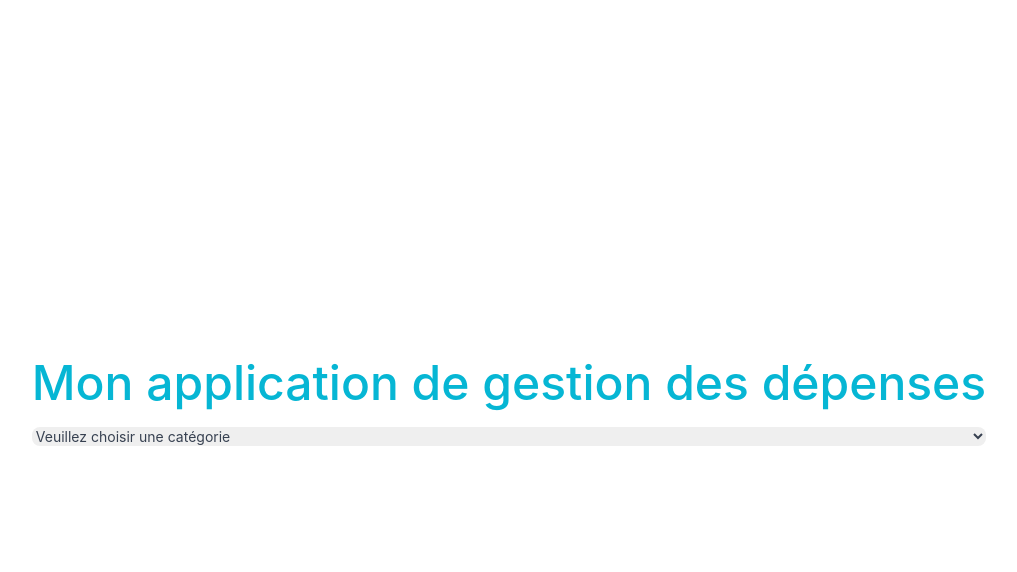
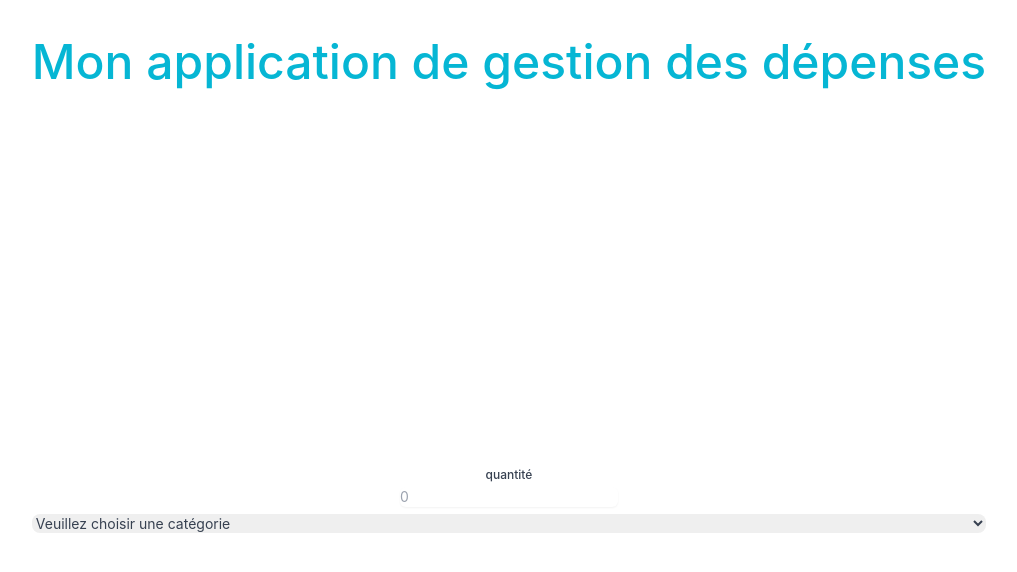
Before and after one commit to thibauttaglialatela/expense-management-app, a React (Vite) app: page / in a window 1280 px wide. Shown: the top 572 px of the page, without its empty margins (131-1148 px from the left). Built offline with nearby package versions, Linux system fonts and the light colour scheme.

Commit message:
ajout input dépenses

```diff
--- a/src/App.jsx
+++ b/src/App.jsx
@@ -1,5 +1,6 @@
 import "./App.css";
 import SelectCategory from "./components/SelectCategory";
+import AddExpense from "./components/AddExpense";
 
 function App() {
   return (
@@ -7,7 +8,11 @@ function App() {
       <h1 className="mb-2 mt-0 text-5xl font-medium leading-tight text-cyan-500">
         Mon application de gestion des dépenses
       </h1>
+      <div className="flex justify-center items-center h-screen flex-col">
+      <AddExpense />
       <SelectCategory />
+      </div>
+
     </>
   );
 }
--- /dev/null
+++ b/src/components/AddExpense.jsx
@@ -0,0 +1,18 @@
+
+const AddExpense = () => {
+
+    return(
+<div>
+  <label htmlFor="quantity" className="block text-xs font-medium text-gray-700"> quantité </label>
+
+  <input
+    type="number"
+    id="quantity"
+    placeholder="0"
+    className="mt-1 w-full rounded-md border-gray-200 shadow-sm sm:text-sm"
+  />
+</div>
+    )
+}
+
+export default AddExpense;
```
